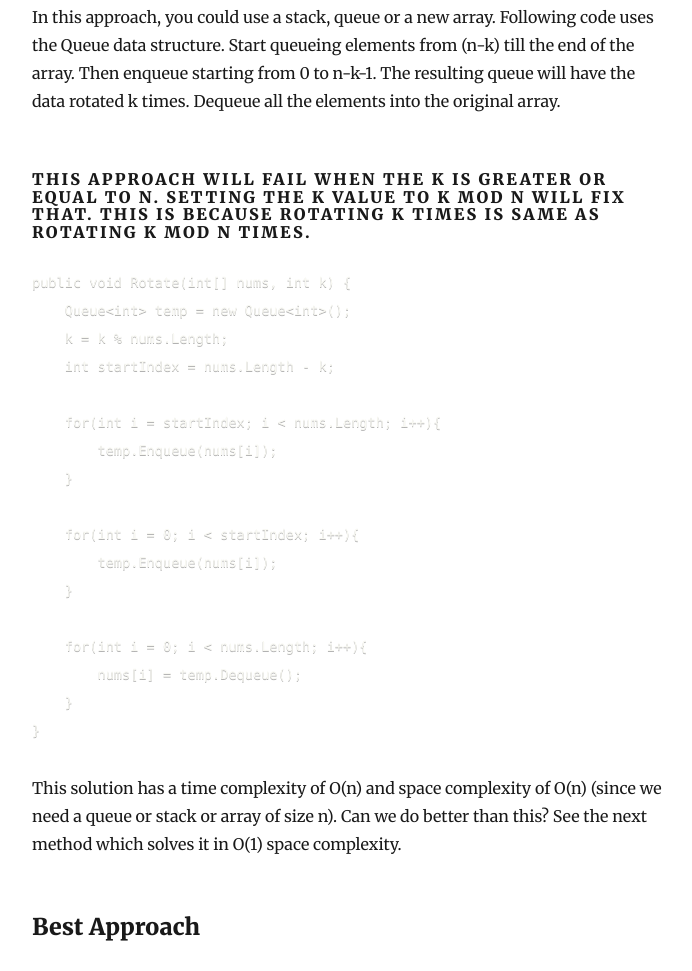
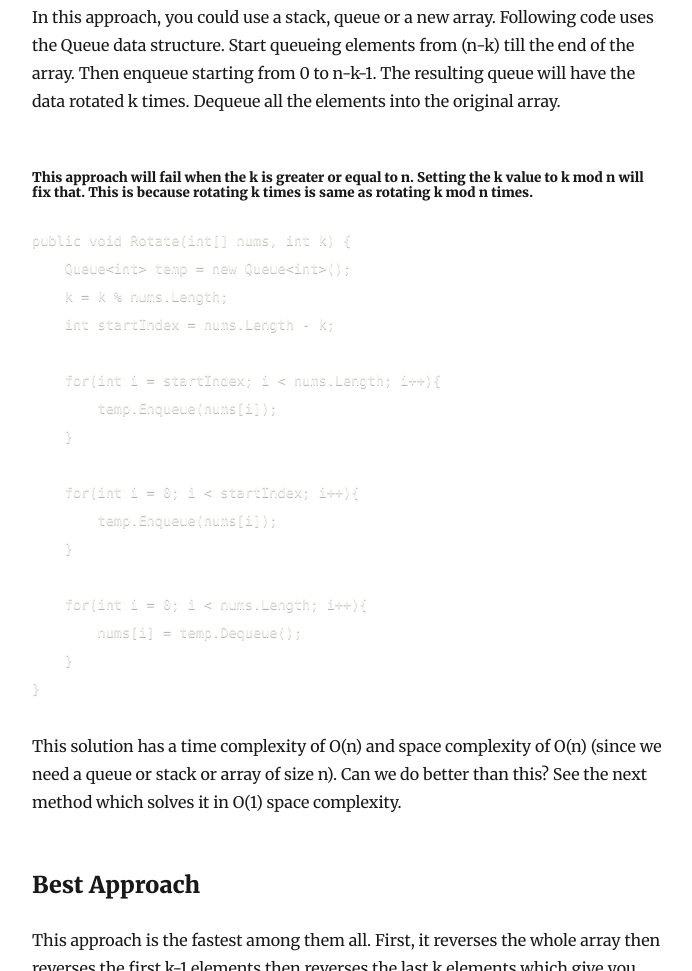
Before and after one commit to melwinalm/my-gatsby-blog, a Gatsby site: page /rotate-array/ in a window 1280 px wide. Shown: the part 887-1858 px from the top of the page, without its empty margins (293-985 px from the left). Built offline with nearby package versions, Linux system fonts and the light colour scheme; Gatsby itself is replaced by a stand-in of ours; some packages are replaced by stand-ins of ours; code samples lack their colours.

Commit message:
Update index.md

````diff
--- a/content/blog/rotate-array/index.md
+++ b/content/blog/rotate-array/index.md
@@ -30,7 +30,7 @@ public void Rotate(int[] nums, int k) {
 
 In this approach, you could use a stack, queue or a new array. Following code uses the Queue data structure. Start queueing elements from (n-k) till the end of the array. Then enqueue starting from 0 to n-k-1. The resulting queue will have the data rotated k times. Dequeue all the elements into the original array.
 
-#### This approach will fail when the k is greater or equal to n. Setting the k value to k mod n will fix that. This is because rotating k times is same as rotating k mod n times.
+##### This approach will fail when the k is greater or equal to n. Setting the k value to k mod n will fix that. This is because rotating k times is same as rotating k mod n times.
 
 ```csharp
 public void Rotate(int[] nums, int k) {
````
